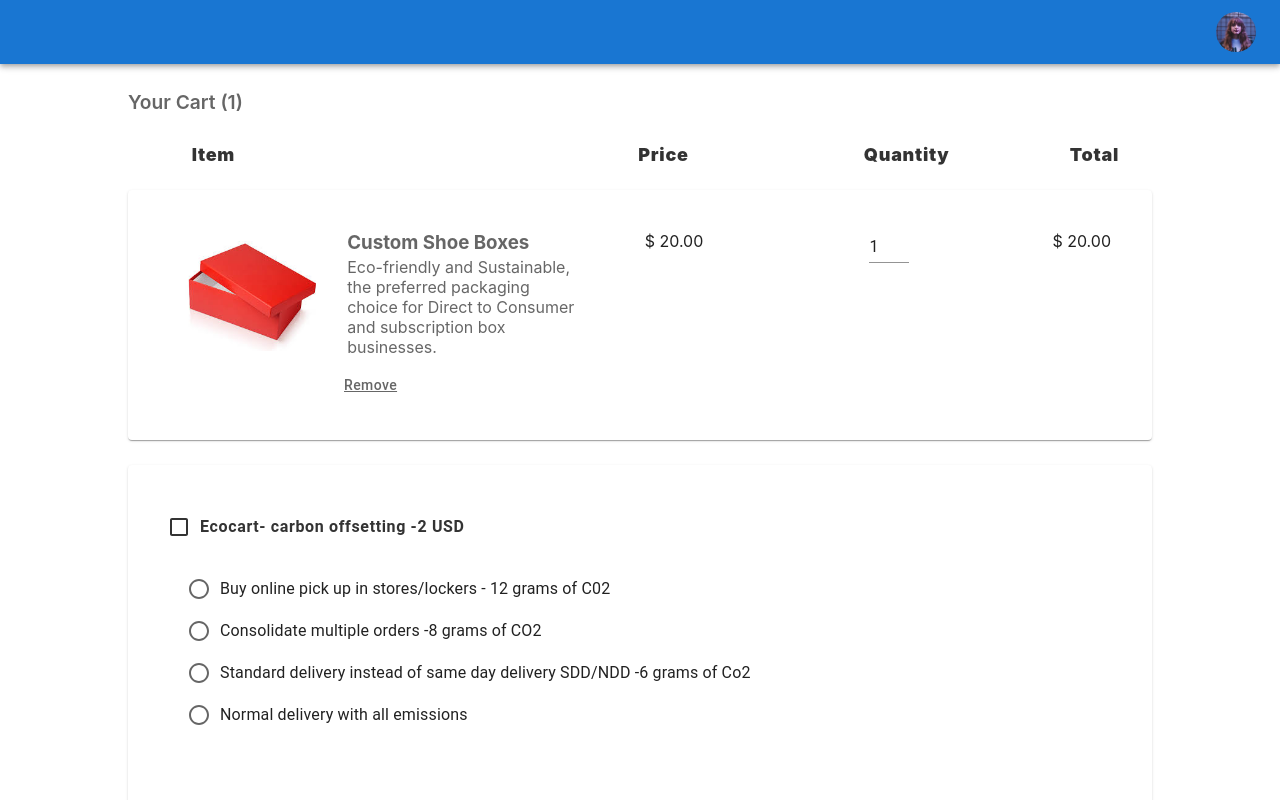
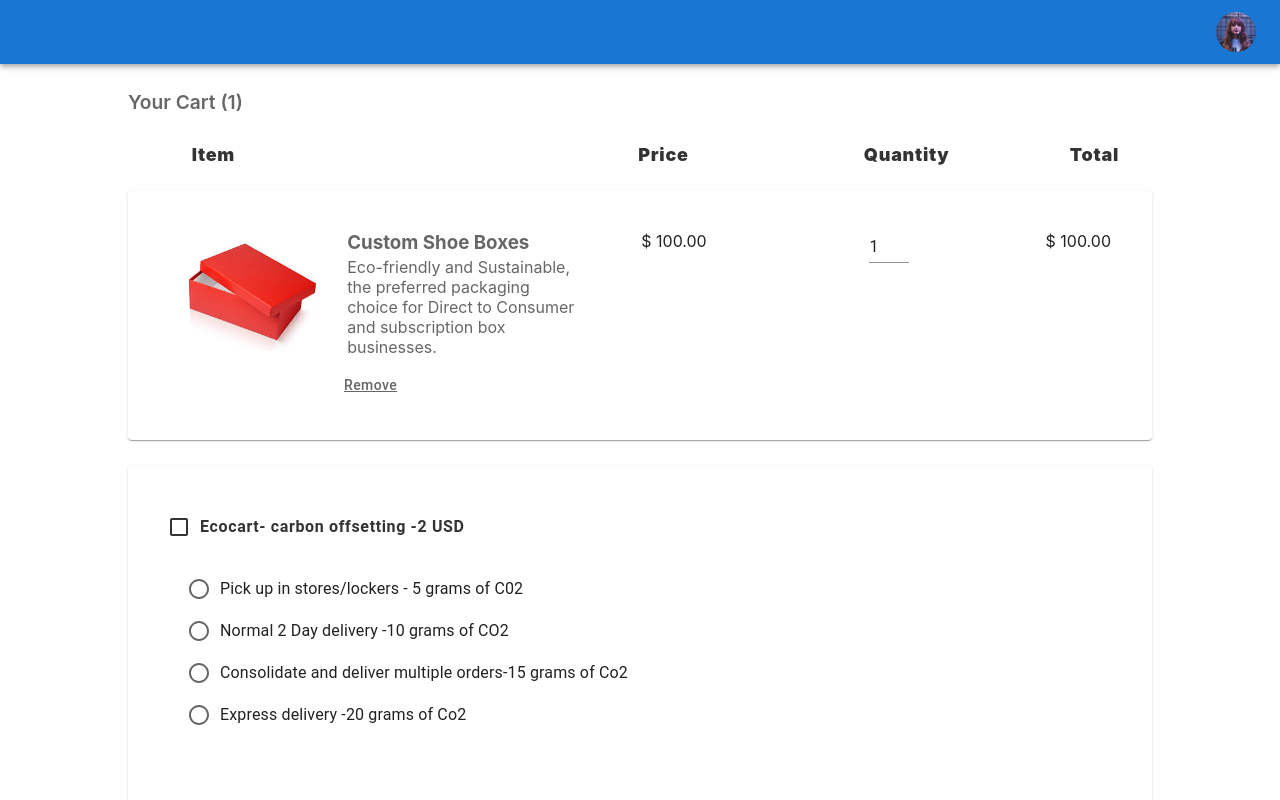
Before and after one commit to aashish12345/demoCartwithReact, a React (Create React App) app: page / in a window 1280 px wide. Shown: the top 800 px of the page. Built offline with nearby package versions, Linux system fonts and the light colour scheme.

Commit message:
update cart

```diff
--- a/src/cart.js
+++ b/src/cart.js
@@ -9,68 +9,81 @@ const Cart = () => {
         "title": "Custom Shoe Boxes",
         "description": "Eco-friendly and Sustainable, the preferred packaging choice for Direct to Consumer and subscription box businesses.",
         "qantity": "1",
-        "unitPrice": "20",
+        "unitPrice": "100",
         "imageUrl": "./shoeBoxNew.jpeg"
     }]
     const [jsonData, setJsonData] = useState(data)
     const [checkedData, setCheckedData] = useState("")
-    const [finalPrice, setFinalPrice] = useState(20);
+    const [finalPrice, setFinalPrice] = useState(100);
     const [ecoChecked, setEcoChecked] = useState(false);
     const [value, setValue] = useState("");
 
     let chkJson = [{
         "_id": "64e5ff4fe3d35d1c40333a1de",
-        "text": "Buy online pick up in stores/lockers - 12 grams of C02",
-        "val": "1",
+        "text": "Pick up in stores/lockers - 5 grams of C02",
+        "val": "5",
     }, {
         "_id": "64e5ff4fe3d35d1c404dd1de",
-        "text": "Consolidate multiple orders -8 grams of CO2",
-        "val": "3",
+        "text": "Normal 2 Day delivery -10 grams of CO2",
+        "val": "10",
     }, {
         "_id": "64e5ff4fe3d35d1c4044a1ww",
-        "text": "Standard delivery instead of same day delivery SDD/NDD -6 grams of Co2",
-        "val": "4",
+        "text": "Consolidate and deliver multiple orders-15 grams of Co2",
+        "val": "15",
     }, {
         "_id": "64e5ff4few3d35d1c4044a1de",
-        "text": "Normal delivery with all emissions",
-        "val": "5",
+        "text": "Express delivery -20 grams of Co2",
+        "val": "20",
     }]
-    function handleClick(event) {
-        if (event.target.value === value) {
-            setValue("");
-            setCheckedData("");
-            setFinalPrice(parseInt(data[0].unitPrice));
-        } else {
-            setValue(event.target.value);
-        }
-    }
+    // function handleClick(event) {
+    //     if (event.target.value === value) {
+    //         setValue("");
+    //         setCheckedData("");
+    //         setFinalPrice(parseInt(data[0].unitPrice));
+    //     } else {
+    //         setValue(event.target.value);
+    //     }
+    // }
+
     const handleChange = (event) => {
-        const ID = event.currentTarget.id;
-        const value = event.currentTarget.value;
+        let ID = event.currentTarget.id;
+        let value = event.currentTarget.value;
+        let item = ""
         if (event.currentTarget.type === "checkbox" && event.currentTarget.checked) {
             setEcoChecked(true);
+            setValue(5);
+            item = {
+                "_id": chkJson[0]._id,
+                "title": "Ecocart- carbon offsetting ",
+                "description": "",
+                "qantity": "1",
+                "unitPrice": chkJson[0].val,
+                "imageUrl": "./logo4.jpeg",
+            }
+            const fPrice = parseInt(data[0].unitPrice) + parseInt(chkJson[0].val)
+            setFinalPrice(fPrice);
+
+        } else if (event.currentTarget.type === "checkbox" && !event.currentTarget.checked) {
+            setEcoChecked(false);
             setValue("");
-        } else {
-            setEcoChecked(false);
+            item = "";
+            const fPrice = parseInt(data[0].unitPrice);
+            setFinalPrice(fPrice);
         }
-        if (event.currentTarget.checked) {
-            const item = {
+        if (ecoChecked && event.currentTarget.type === "radio" && event.currentTarget.checked) {
+            item = {
                 "_id": ID,
                 "title": "Ecocart- carbon offsetting ",
                 "description": "",
                 "qantity": "1",
                 "unitPrice": value,
                 "imageUrl": "./logo4.jpeg",
-                "isFixed": true
             }
-            setCheckedData(item);
             const fPrice = parseInt(data[0].unitPrice) + parseInt(value)
-            setFinalPrice(fPrice);
-        } else {
-            setCheckedData("");
-            const fPrice = parseInt(data[0].unitPrice) + parseInt(value)
+            setValue(event.target.value);
             setFinalPrice(fPrice);
         }
+        setCheckedData(item);
     }
     return (
         <><div className="spnTotalCart">
@@ -109,19 +122,10 @@ const Cart = () => {
                             value={value}>
                             {
                                 chkJson.map((item) => {
-                                    return <FormControlLabel control={<Radio onClick={handleClick} value={item.val} id={item._id} onChange={(value) => handleChange(value)} />} label={item.text} />
+                                    return <FormControlLabel control={<Radio value={item.val} id={item._id} onChange={(value) => handleChange(value)} />} label={item.text} />
                                 })
                             }
                         </RadioGroup>
-                        {/* <RadioGroup
-                            aria-labelledby="demo-radio-buttons-group-label"
-                            defaultValue="female"
-                            name="radio-buttons-group"
-                        >
-                            <FormControlLabel value="female" control={<Radio />} label="Female" />
-                            <FormControlLabel value="male" control={<Radio />} label="Male" />
-                            <FormControlLabel value="other" control={<Radio />} label="Other" />
-                        </RadioGroup> */}
 
                     </Grid>
                     <Grid xs={12} className="clsGridPrice clsGridTotalPrice">
```
